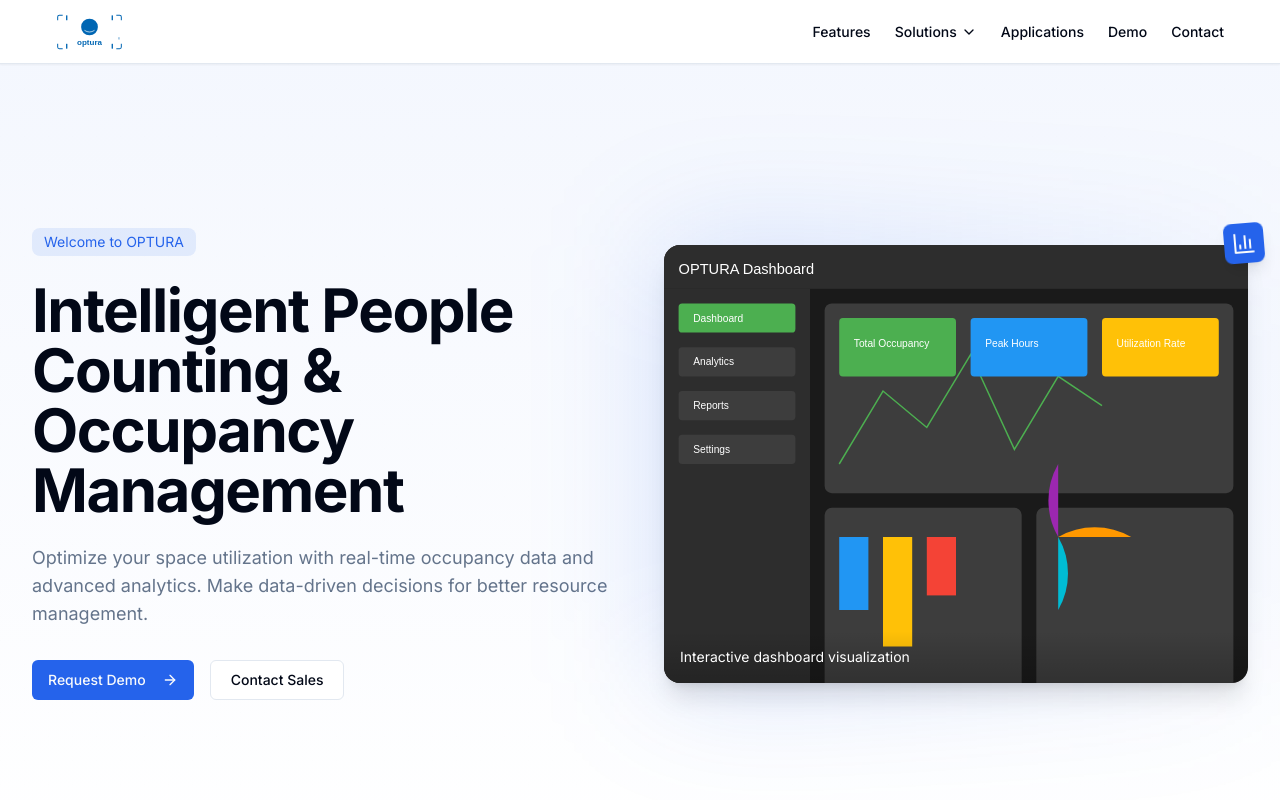
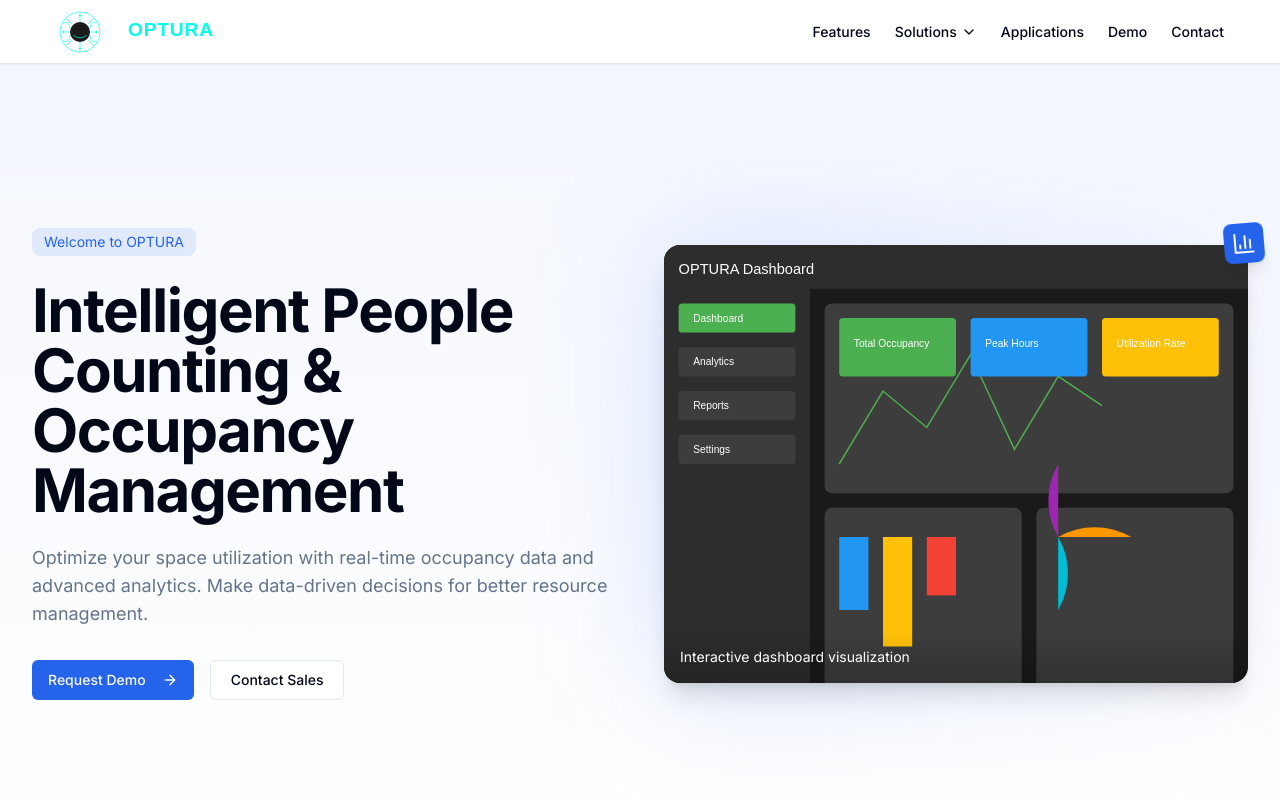
Before and after one commit to Ashishsingh0529/occupancy-iq, a Next.js app: page / in a window 1280 px wide. Shown: the top 800 px of the page. Built offline with nearby package versions, Linux system fonts and the light colour scheme.

Commit message:
feat: update logo with modern circuit design and side text

```diff
--- a/app/components/Navigation.tsx
+++ b/app/components/Navigation.tsx
@@ -88,9 +88,9 @@ export function Navigation() {
           <Image
             src="/optura-logo.svg"
             alt="OPTURA Logo"
-            width={120}
-            height={40}
-            className="h-10 w-auto"
+            width={200}
+            height={60}
+            className="h-12 w-auto"
             priority
           />
         </Link>
```
Also changed, not shown: public/optura-logo.svg.
